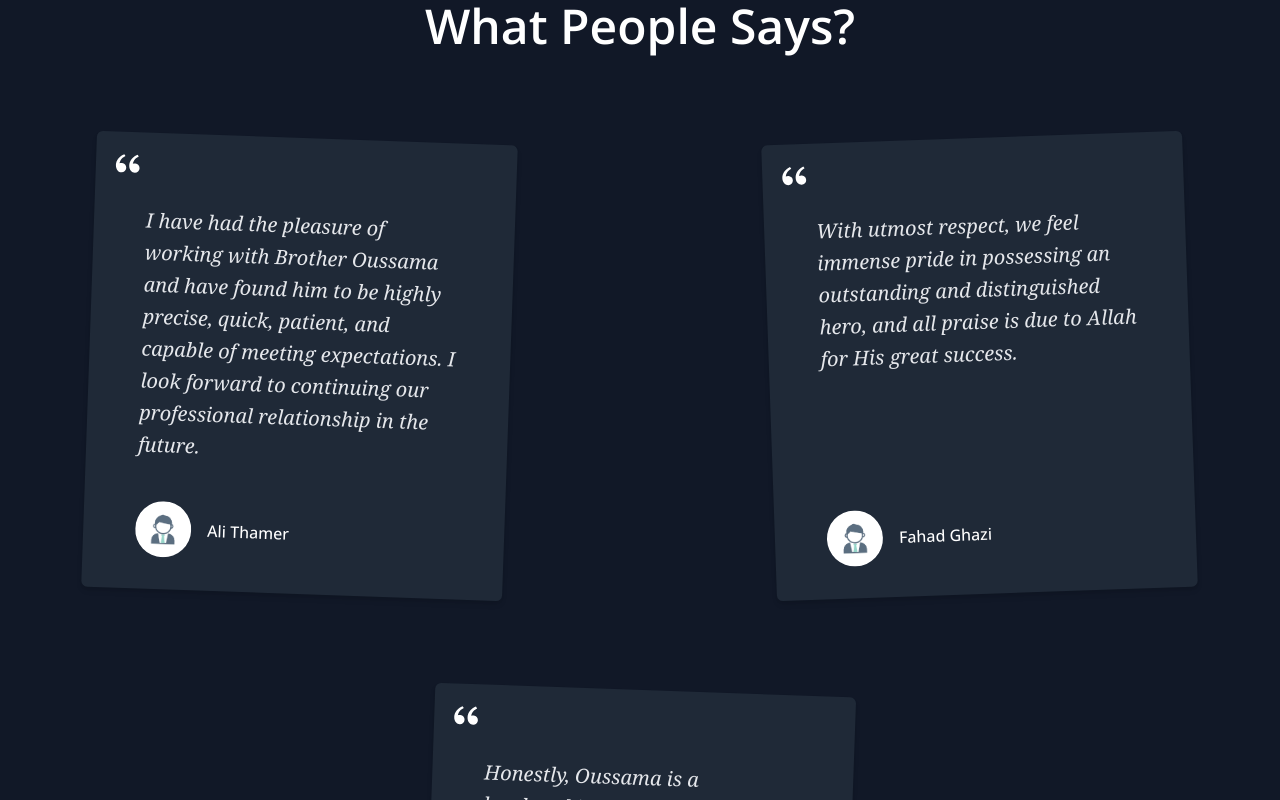
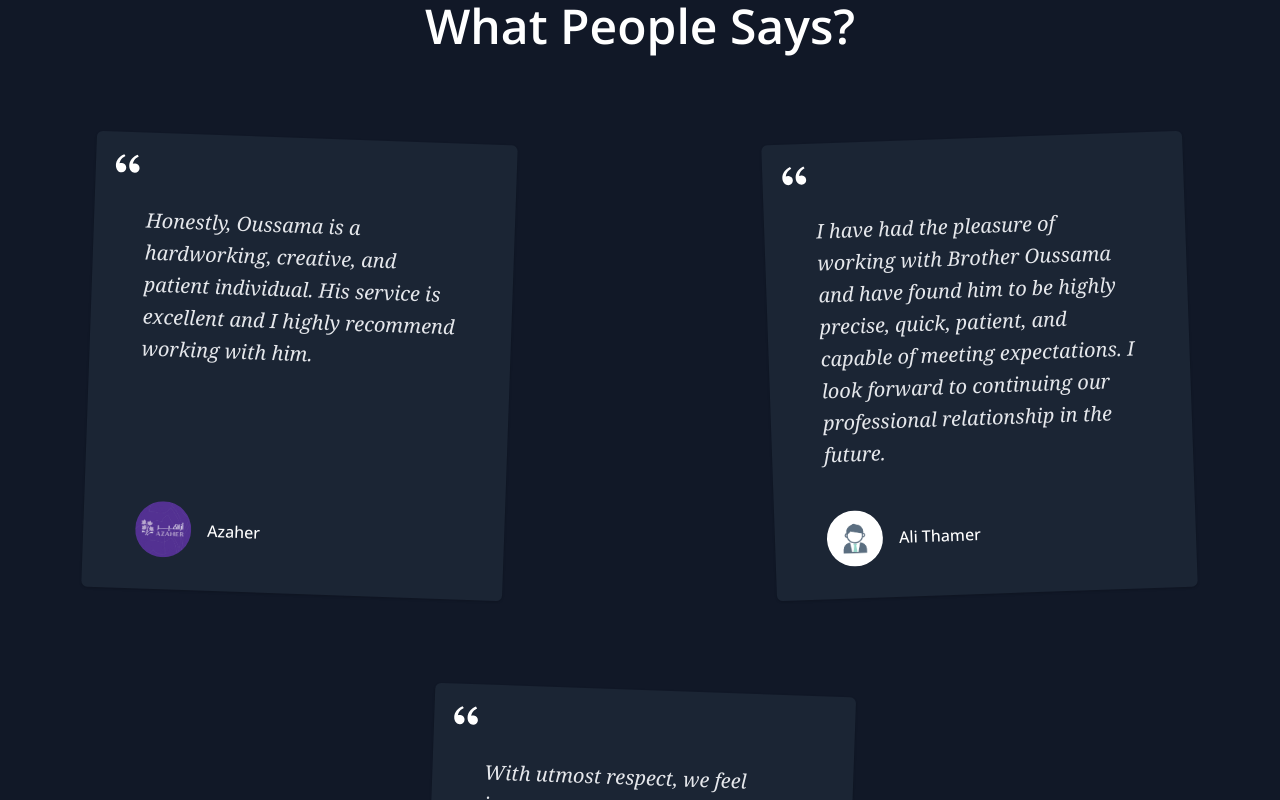
Before and after one commit to ojpro/portfolio-v2, a Next.js app: page / in a window 1280 px wide. Shown: the part 3380-4180 px from the top of the page. Built offline with nearby package versions, Linux system fonts and the light colour scheme.

Commit message:
minor improvements.

```diff
--- a/src/components/partials/cards/TestimonialCard.tsx
+++ b/src/components/partials/cards/TestimonialCard.tsx
@@ -5,7 +5,7 @@ export default function TestimonialCard(props: { feedback: string, picture: Stat
     return (
         <>
             {/* <> Card </> */}
-            <li className="p-4 relative bg-gray-800 w-10/12 md:w-1/2 lg:w-1/3 rounded-md shadow-md mx-auto even:-rotate-2 odd:rotate-2">
+            <li className="p-4 relative bg-gray-800/80 w-10/12 md:w-1/2 lg:w-1/3 rounded-md shadow mx-auto even:-rotate-2 odd:rotate-2 hover:scale-110 hover:rotate-0 hover:delay-200 hover:ease-in-out">
                 <RiDoubleQuotesL className="absolute top-4 left-4 w-8 h-8"></RiDoubleQuotesL>
                 <div className="py-4 px-9 min-h-full flex flex-col">
                     <p className="py-10 italic text-xl font-serif text-gray-200 leading-8">
--- a/src/components/partials/sections/Testimonials.tsx
+++ b/src/components/partials/sections/Testimonials.tsx
@@ -11,11 +11,19 @@ export default function Testimonials() {
                 {/* <> Cards </> */}
                 <div>
                     <ul className="p-2 flex flex-row flex-wrap gap-24">
-                        <TestimonialCard feedback="I have had the pleasure of working with Brother Oussama and have found him to be highly precise, quick, patient, and capable of meeting expectations. I look forward to continuing our professional relationship in the future." name="Ali Thamer" picture={NotFound}></TestimonialCard>
 
-                        <TestimonialCard feedback="With utmost respect, we feel immense pride in possessing an outstanding and distinguished hero, and all praise is due to Allah for His great success." name="Fahad Ghazi" picture={NotFound}></TestimonialCard>
+                        <TestimonialCard
+                            feedback="Honestly, Oussama is a hardworking, creative, and patient individual. His service is excellent and I highly recommend working with him."
+                            name="Azaher" picture={AzaherPicture}></TestimonialCard>
 
-                        <TestimonialCard feedback="Honestly, Oussama is a hardworking, creative, and patient individual. His service is excellent and I highly recommend working with him." name="Azaher" picture={AzaherPicture}></TestimonialCard>
+                        <TestimonialCard
+                            feedback="I have had the pleasure of working with Brother Oussama and have found him to be highly precise, quick, patient, and capable of meeting expectations. I look forward to continuing our professional relationship in the future."
+                            name="Ali Thamer" picture={NotFound}></TestimonialCard>
+
+                        <TestimonialCard
+                            feedback="With utmost respect, we feel immense pride in possessing an outstanding and distinguished hero, and all praise is due to Allah for His great success."
+                            name="Fahad Ghazi" picture={NotFound}></TestimonialCard>
+
                     </ul>
                 </div>
             </section>
```
